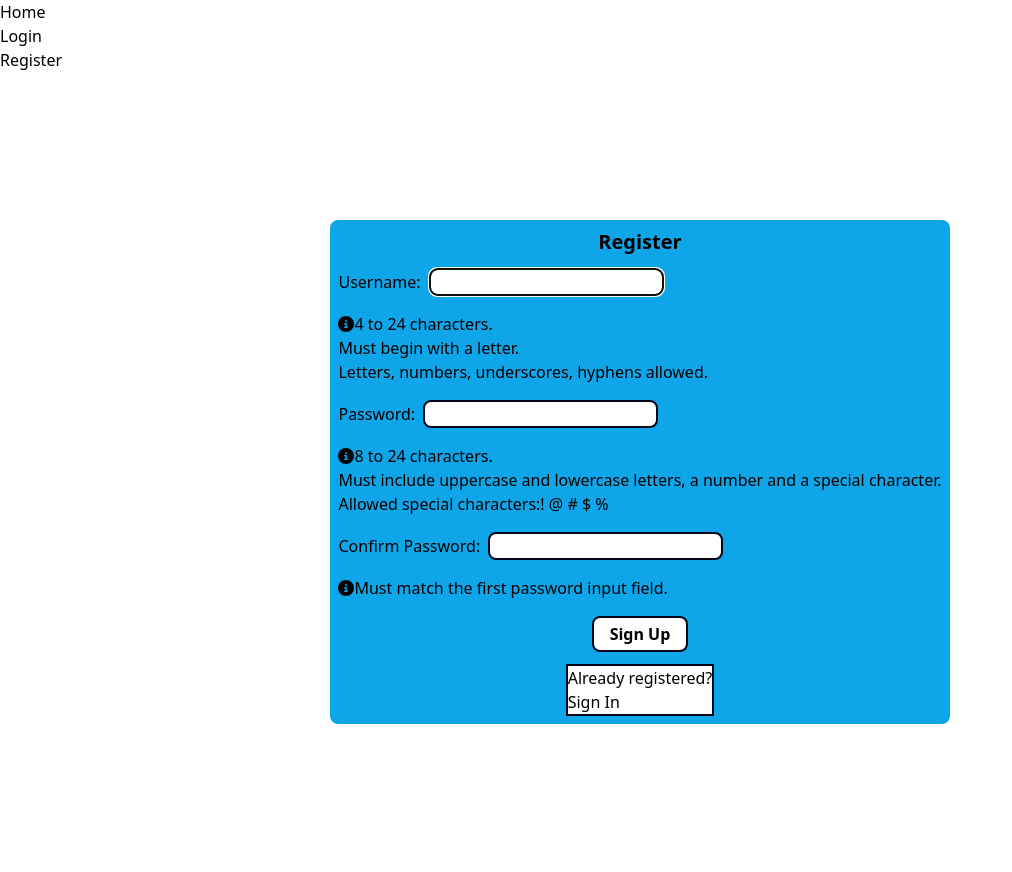
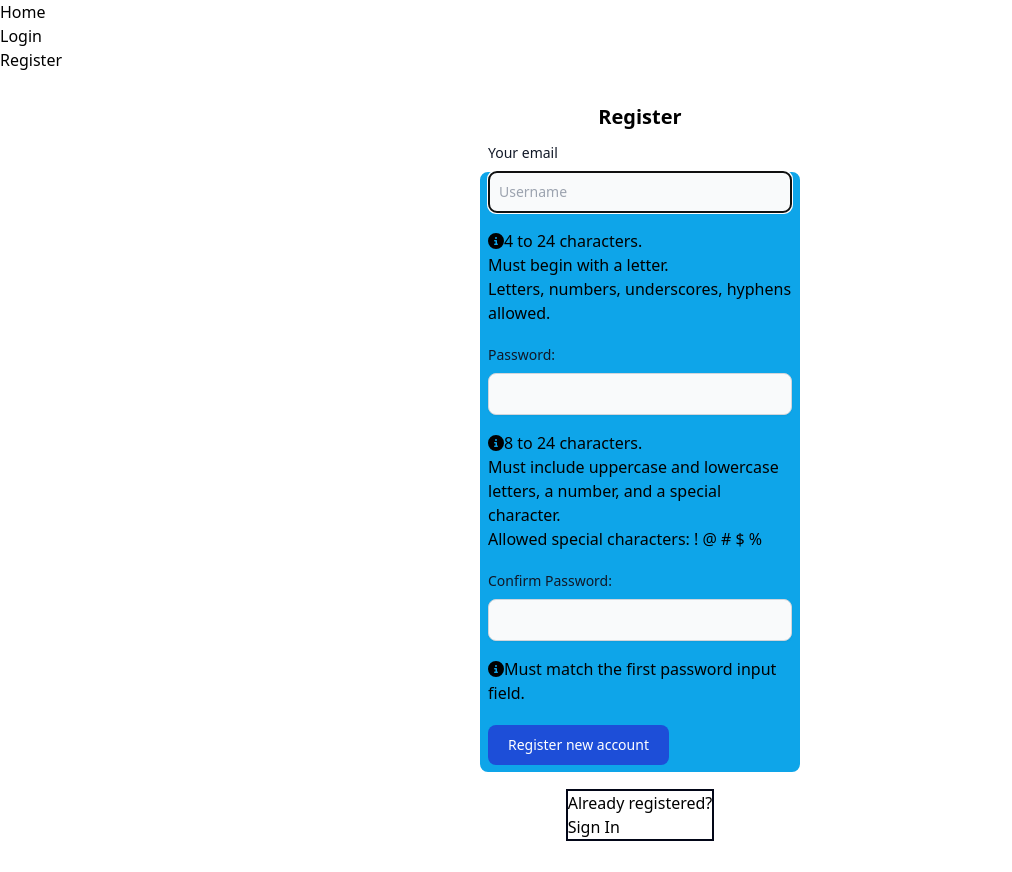
Before and after one commit to BoyanDashev/mycalorieapp, a React (Create React App) app in the folder client/: page /api/register in a window 1280 px wide. Shown: the whole page, without its empty margins (0-1012 px from the left). Built offline with nearby package versions, Linux system fonts and the light colour scheme.

Commit message:
Added Flowbite form to the register form
Added flowbite to the register form.
Added React router to the login and register components

```diff
--- a/client/src/components/Login.js
+++ b/client/src/components/Login.js
@@ -1,6 +1,7 @@
 import { useState, useEffect, useRef } from "react";
 import "../index.css";
 import axios from "../API/axios";
+import { Link } from "react-router-dom";
 
 const Login = () => {
   const userRef = useRef();
@@ -47,7 +48,7 @@ const Login = () => {
           <h1>{message}</h1>
           <br />
           <p>
-            <a href="#">Home</a>
+            <Link to="#">Home</Link> {/* Updated Link */}
           </p>
         </section>
       ) : (
@@ -90,20 +91,23 @@ const Login = () => {
                   required
                 />
               </div>
-              <button
-                type="submit"
-                className="text-white bg-blue-700 hover:bg-blue-800 focus:ring-4 focus:outline-none focus:ring-blue-300 font-medium rounded-lg text-sm w-full sm:w-auto px-5 py-2.5 text-center dark:bg-blue-600 dark:hover:bg-blue-700 dark:focus:ring-blue-800"
-              >
-                Submit
-              </button>
+              <div className="flex justify-center">
+                <button
+                  type="submit"
+                  className="text-white bg-blue-700 hover:bg-blue-800 focus:ring-4 focus:outline-none focus:ring-blue-300 font-medium rounded-lg text-sm px-5 py-2.5 text-center dark:bg-blue-600 dark:hover:bg-blue-700 dark:focus:ring-blue-800"
+                >
+                  Submit
+                </button>
+              </div>
             </form>
-            <p className="mt-6">
-              New User?
-              <br />
-              <span className="line">
-                <a href="#">Sign Up</a>
+
+            <div className=" w-full text-center p-4 rounded-b-lg">
+              <span className="line pt-2">
+                <Link to="/api/register" className="text-white hover:underline">
+                  New User? Sign Up
+                </Link>
               </span>
-            </p>
+            </div>
           </section>
         </div>
       )}
--- a/client/src/components/Register.js
+++ b/client/src/components/Register.js
@@ -1,17 +1,22 @@
-import { useRef, useState, useEffect } from 'react';
-import { faCheck, faTimes, faInfoCircle } from '@fortawesome/free-solid-svg-icons';
-import { FontAwesomeIcon } from '@fortawesome/react-fontawesome'
-import '../index.css';
+import { useRef, useState, useEffect } from "react";
+import {
+  faCheck,
+  faTimes,
+  faInfoCircle,
+} from "@fortawesome/free-solid-svg-icons";
+import { FontAwesomeIcon } from "@fortawesome/react-fontawesome";
+import "../index.css";
 import axios from "axios";
+import { Link } from "react-router-dom";;
 
-const user_regex = /^[a-zA-Z][a-zA-Z0-9-_]{3,23}$/;
-const password_regex = /^(?=.*[a-z])(?=.*[A-Z])(?=.*[0-9])(?=.*[!@#$%]).{8,24}$/;
+const userRegex = /^[a-zA-Z][a-zA-Z0-9-_]{3,23}$/;
+const passwordRegex = /^(?=.*[a-z])(?=.*[A-Z])(?=.*[0-9])(?=.*[!@#$%]).{8,24}$/;
 
 const Register = () => {
   const userRef = useRef();
   const errRef = useRef();
 
-    const [user, setUser] = useState('');
+  const [user, setUser] = useState("");
   const [validName, setValidName] = useState(false);
   const [userFocus, setUserFocus] = useState(false);
 
@@ -23,56 +28,39 @@ const Register = () => {
   const [validMatch, setValidMatch] = useState(false);
   const [matchFocus, setMatchFocus] = useState(false);
 
-
   const [errMsg, setErrMsg] = useState("");
   const [success, setSuccess] = useState(false);
 
   useEffect(() => {
     userRef.current.focus();
-    }, [])
+  }, []);
 
   useEffect(() => {
-        const result = user_regex.test(user);
-        console.log(result);
-        console.log(user);
-        setValidName(result);
-
-
-    }, [user])
+    setValidName(userRegex.test(user));
+  }, [user]);
 
   useEffect(() => {
-        const result = password_regex.test(pwd);
-        console.log(result);
-        console.log(pwd);
-        setValidPwd(result);
-        const match = pwd === matchPwd;
-        setValidMatch(match);
-
-    }, [pwd, matchPwd])
+    const validPassword = passwordRegex.test(pwd);
+    setValidPwd(validPassword);
+    setValidMatch(pwd === matchPwd);
+  }, [pwd, matchPwd]);
 
   useEffect(() => {
-        setErrMsg('');
-    }, [user, pwd, matchPwd])
+    setErrMsg("");
+  }, [user, pwd, matchPwd]);
 
   const handleSubmit = async (e) => {
     e.preventDefault();
-      // Validation check
-      const v1 = user_regex.test(user);
-      const v2 = password_regex.test(pwd);
-      if (!v1 || !v2) {
+    if (!validName || !validPwd || !validMatch) {
       setErrMsg("Invalid entry");
-        return;
-      }
-      if (!validMatch) {
-        setErrMsg("Passwords do not match");
       return;
     }
 
     try {
-        const response = await axios.post(
-          "http://localhost:3000/api/register",
-          { username: user, password: pwd }
-        );
+      const response = await axios.post("http://localhost:3000/api/register", {
+        username: user,
+        password: pwd,
+      });
       setSuccess(true);
       setErrMsg("");
     } catch (error) {
@@ -80,46 +68,47 @@ const Register = () => {
     }
   };
 
-
-
-
   return (
     <div className="flex items-center justify-center h-screen">
       {success ? (
         <section>
-          <h1>It's working!</h1>
+          <h1>Registration Successful!</h1>
           <p>
-            <a href="#">Sign In</a>
+            <Link to="/api/login">Sign In</Link>
           </p>
         </section>
       ) : (
-        <section className="bg-sky-500 flex size-30 flex-col items-center justify-center border-8 border-sky-500 rounded-lg">
+        <section className="bg-sky-500 flex flex-col items-center justify-center w-1/4 h-3/4 border-8 border-sky-500 rounded-lg">
           <p ref={errRef} className={errMsg ? "errmsg" : "offscreen"}>
             {errMsg}
           </p>
           <h1 className="mb-3 font-bold text-xl">Register</h1>
-          <form onSubmit={handleSubmit}>
-            <label htmlFor="username" className="mr-2">
-              Username:
+          <form onSubmit={handleSubmit} className="max-w-sm mx-auto">
+            <div className="mb-5">
+              <label
+                htmlFor="username"
+                className="block mb-2 text-sm font-medium text-gray-900 dark:text-white"
+              >
+                Your email
+              </label>
               <span className={validName ? "valid" : "hide"}>
                 <FontAwesomeIcon icon={faCheck} />
               </span>
               <span className={validName || !user ? "hide" : "invalid"}>
                 <FontAwesomeIcon icon={faTimes} />
               </span>
-            </label>
               <input
-              type="text"
-              id="username"
-              className="border-2 rounded-lg border-slate-950"
                 ref={userRef}
                 autoComplete="off"
                 onChange={(e) => setUser(e.target.value)}
+                value={user}
                 required
-              aria-invalid={validName ? "false" : "true"}
-              aria-describedby="uidnote"
                 onFocus={() => setUserFocus(true)}
                 onBlur={() => setUserFocus(false)}
+                type="text"
+                id="username"
+                className="shadow-sm bg-gray-50 border border-gray-300 text-gray-900 text-sm rounded-lg focus:ring-blue-500 focus:border-blue-500 block w-full p-2.5 dark:bg-gray-700 dark:border-gray-600 dark:placeholder-gray-400 dark:text-white dark:focus:ring-blue-500 dark:focus:border-blue-500 dark:shadow-sm-light"
+                placeholder="Username"
               />
               <p id="uidnote" className="mt-4 mb-4">
                 <FontAwesomeIcon icon={faInfoCircle} />
@@ -129,8 +118,12 @@ const Register = () => {
                 <br />
                 Letters, numbers, underscores, hyphens allowed.
               </p>
-
-            <label htmlFor="password" className="mr-2">
+            </div>
+            <div className="mb-5">
+              <label
+                htmlFor="password"
+                className="block mb-2 text-sm font-medium text-gray-900 dark:text-white"
+              >
                 Password:
                 <FontAwesomeIcon
                   icon={faCheck}
@@ -142,34 +135,30 @@ const Register = () => {
                 />
               </label>
               <input
-              type="password"
-              id="password"
-              className="border-2 rounded-lg border-slate-950"
                 onChange={(e) => setPwd(e.target.value)}
                 value={pwd}
                 required
-              aria-invalid={validPwd ? "false" : "true"}
-              aria-describedby="pwdnote"
                 onFocus={() => setPwdFocus(true)}
                 onBlur={() => setPwdFocus(false)}
+                type="password"
+                id="password"
+                className="shadow-sm bg-gray-50 border border-gray-300 text-gray-900 text-sm rounded-lg focus:ring-blue-500 focus:border-blue-500 block w-full p-2.5 dark:bg-gray-700 dark:border-gray-600 dark:placeholder-gray-400 dark:text-white dark:focus:ring-blue-500 dark:focus:border-blue-500 dark:shadow-sm-light"
               />
               <p id="pwdnote" className="mt-4 mb-4">
                 <FontAwesomeIcon icon={faInfoCircle} />
                 8 to 24 characters.
                 <br />
-              Must include uppercase and lowercase letters, a number and a
+                Must include uppercase and lowercase letters, a number, and a
                 special character.
                 <br />
-              Allowed special characters:
-              {/*aria-label is because of a screen readers */}
-              <span aria-label="exclamation mark">!</span>{" "}
-              <span aria-label="at symbol">@</span>{" "}
-              <span aria-label="hashtag">#</span>{" "}
-              <span aria-label="dollar sign">$</span>{" "}
-              <span aria-label="percent">%</span>
+                Allowed special characters: ! @ # $ %
               </p>
-
-            <label htmlFor="confirm_pwd" className="mr-2">
+            </div>
+            <div className="mb-5">
+              <label
+                htmlFor="confirm_password"
+                className="block mb-2 text-sm font-medium text-gray-900 dark:text-white"
+              >
                 Confirm Password:
                 <FontAwesomeIcon
                   icon={faCheck}
@@ -181,16 +170,14 @@ const Register = () => {
                 />
               </label>
               <input
-              className="border-2 rounded-lg border-slate-950"
                 type="password"
                 id="confirm_pwd"
                 onChange={(e) => setMatchPwd(e.target.value)}
                 value={matchPwd}
                 required
-              aria-invalid={validMatch ? "false" : "true"}
-              aria-describedby="confirmnote"
                 onFocus={() => setMatchFocus(true)}
                 onBlur={() => setMatchFocus(false)}
+                className="shadow-sm bg-gray-50 border border-gray-300 text-gray-900 text-sm rounded-lg focus:ring-blue-500 focus:border-blue-500 block w-full p-2.5 dark:bg-gray-700 dark:border-gray-600 dark:placeholder-gray-400 dark:text-white dark:focus:ring-blue-500 dark:focus:border-blue-500 dark:shadow-sm-light"
               />
               <p
                 id="confirmnote"
@@ -201,28 +188,26 @@ const Register = () => {
                 <FontAwesomeIcon icon={faInfoCircle} />
                 Must match the first password input field.
               </p>
-            <div className="flex justify-center items-center h-full">
+            </div>
             <button
-                className="bg-white px-4 py-1 mb-3 font-bold border-2 rounded-lg border-slate-950"
-                disabled={!validName || !validPwd || !validMatch ? true : false}
+              disabled={!validName || !validPwd || !validMatch}
+              type="submit"
+              className="text-white bg-blue-700 hover:bg-blue-800 focus:ring-4 focus:outline-none focus:ring-blue-300 font-medium rounded-lg text-sm px-5 py-2.5 text-center dark:bg-blue-600 dark:hover:bg-blue-700 dark:focus:ring-blue-800"
             >
-                Sign Up
+              Register new account
             </button>
-            </div>
           </form>
-
-          <p className="bg-white border-2 border-slate-950">
+          <p className="bg-white border-2 border-slate-950 mt-6">
             Already registered?
             <br />
             <span className="line">
-              {/*put router link here*/}
-              <a href="#">Sign In</a>
+              <Link to="/api/login">Sign In</Link>
             </span>
           </p>
         </section>
       )}
     </div>
   );
-}
+};
 
-export default Register
+export default Register;
```
Lines whose indentation alone changed are shown as unchanged.
